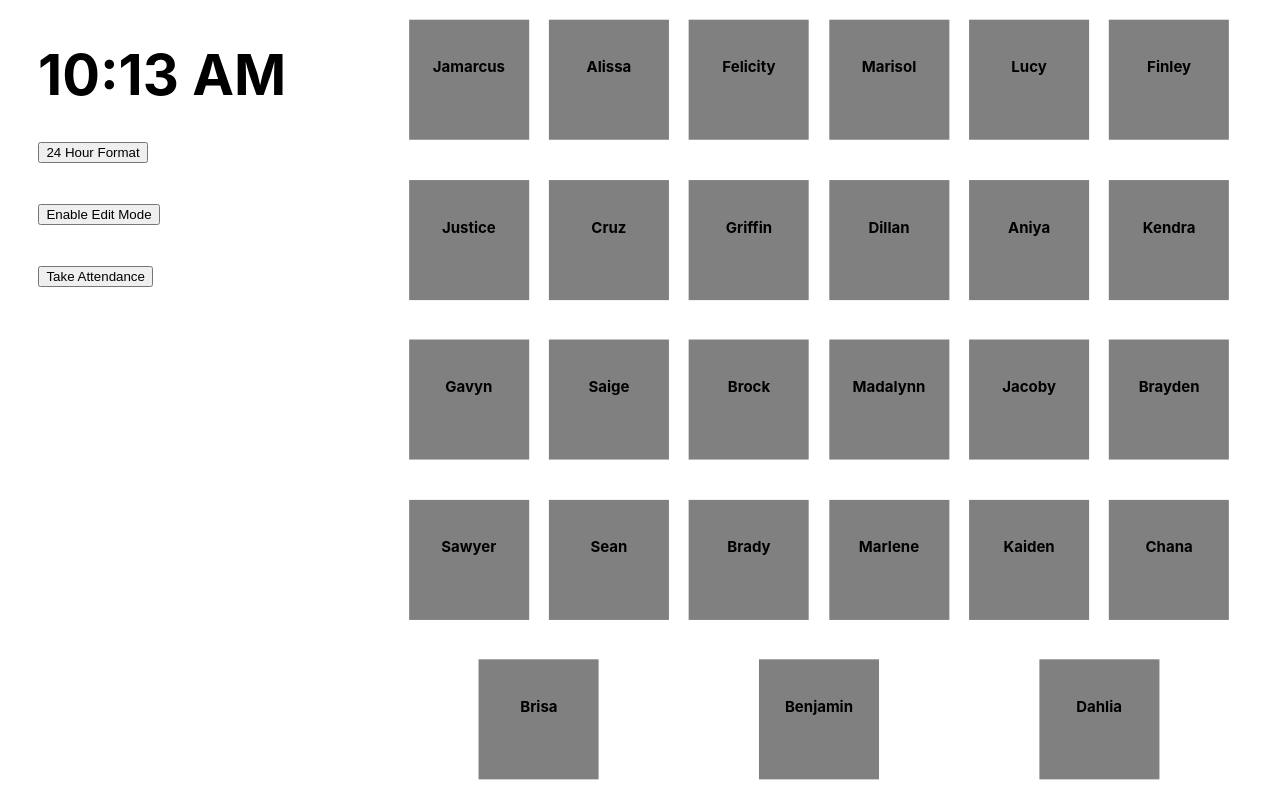
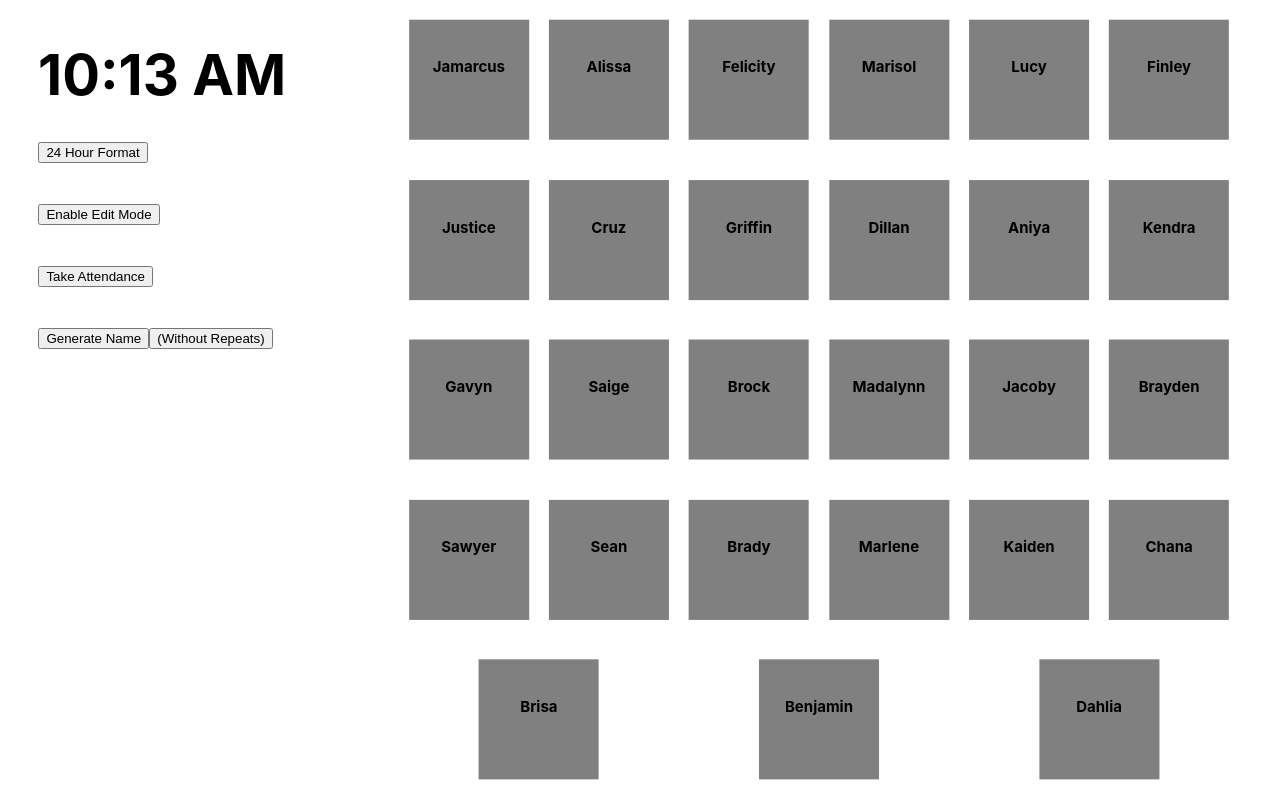
Before and after one commit to ChrisPoche/Classroom, a React (Create React App) app: page / in a window 1280 px wide. Both pictures are taken after a click on the button "Import Demo Data". Built offline with nearby package versions, Linux system fonts and the light colour scheme.

Commit message:
Random Name Generator
Two modes of random generation, simple random and no-repeats, where the array of remaining students are reduced and saved to local storage.

```diff
--- a/src/App.css
+++ b/src/App.css
@@ -59,12 +59,21 @@ body {
   opacity: 0.2;
   /* z-index: -100; */
 }
+
+#random-name {
+  font-weight: bolder;
+  display: inline-block;
+}
+
 button {
   margin-bottom: 40px;
 }
 #tfh-button {
   margin-top: 40px;
 }
-#toggle-attendance-button, #toggle-quickattendance-button {
+#generate-name-button, #generate-name-button-no-repeats {
+  margin-bottom: 0;
+}
+#toggle-quickattendance-button {
   margin-bottom: 20px;
 }
--- a/src/App.js
+++ b/src/App.js
@@ -2,6 +2,7 @@ import React from 'react';
 import './App.css';
 import Student from './components/Student';
 import Clock from './components/Clock';
+import RandomNameGenerator from './components/RandomNameGenerator';
 
 export default class App extends React.Component {
   constructor(props) {
@@ -279,6 +280,7 @@ export default class App extends React.Component {
               <div>
                 <button id='toggle-attendance-button' onClick={this.toggleAttendance}>{this.state.mode.includes('Attendance') ? 'Submit Attendance' : 'Take Attendance'}</button>
               </div>
+              <RandomNameGenerator classList={this.state.classList}/>
             </form>
           </div>)
         }
--- /dev/null
+++ b/src/components/RandomNameGenerator.js
@@ -0,0 +1,45 @@
+import React from 'react';
+
+export default class RandomNameGenerator extends React.Component {
+    constructor(props) {
+        super(props);
+
+        this.state = {
+            randomName: '',
+            nrClassList: JSON.parse(localStorage.getItem('no-repeat-class-list')) || this.props.classList.map(val => val.name)
+        }
+    }
+    grabName = (e) => {
+        e.preventDefault();
+        let classList = e.target.id === 'generate-name-button' ? this.props.classList.map(val => val.name) : JSON.parse(localStorage.getItem('no-repeat-class-list')) || this.state.nrClassList;
+        let index = Math.floor(Math.random() * classList.length);
+        let randomName = classList[index];
+        // console.log('grabbing name', randomName);
+        if (randomName === this.state.randomName) this.grabName(e);
+        else {
+            this.setState({ randomName });
+            // console.log(classList)
+            if (e.target.id === 'generate-name-button-no-repeats') classList.length <= 1 ? localStorage.setItem('no-repeat-class-list', JSON.stringify(this.props.classList.map(val => val.name))) : localStorage.setItem('no-repeat-class-list', JSON.stringify(classList.filter((val, ind) => ind !== index)));
+        }
+    }
+    clearName = () => {
+        this.setState({ randomName: '' });
+    }
+    render() {
+        let styleClear = {
+            color: 'red',
+            display: 'inline-block',
+            marginLeft: '20px'
+        };
+        return (
+            <div>
+                <button id='generate-name-button' onClick={this.grabName}>Generate Name</button>
+                <button id='generate-name-button-no-repeats' onClick={this.grabName}>(Without Repeats)</button>
+                <div>
+                    <p id='random-name'>{this.state.randomName}</p>
+                    {this.state.randomName && <p onClick={this.clearName} style={styleClear}>clear name</p>}
+                </div>
+            </div>
+        );
+    }
+}
```
